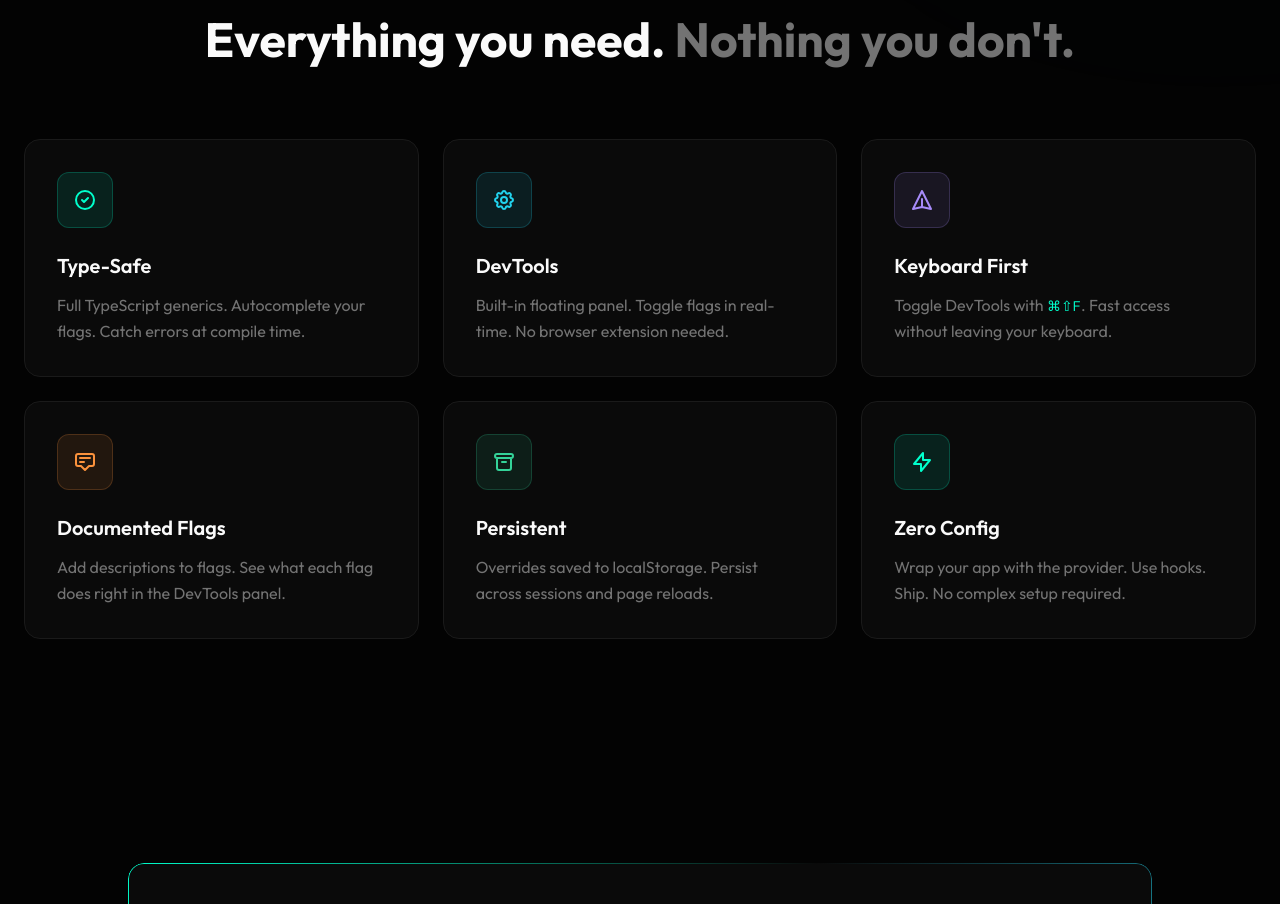
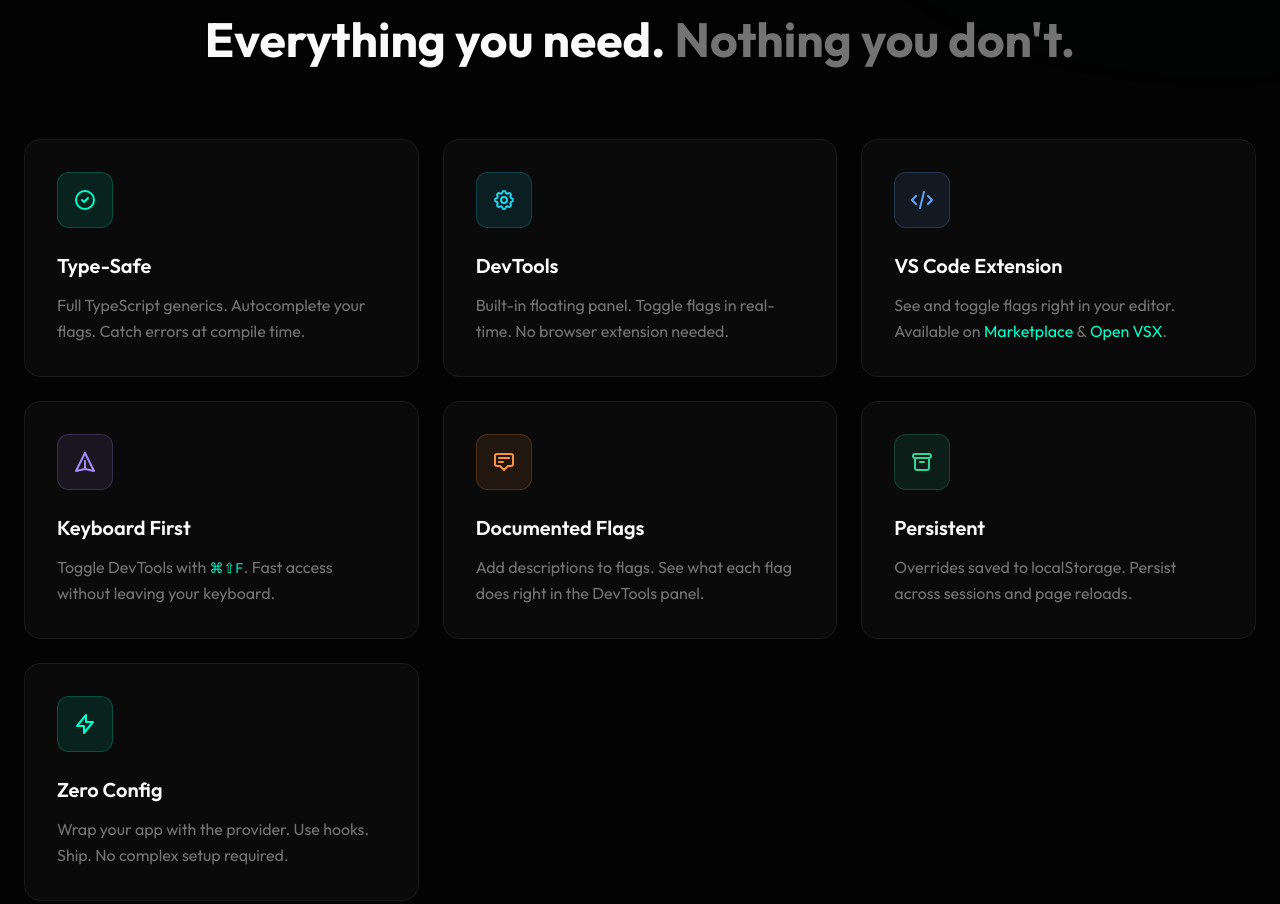
Before and after one commit to localflag/localflag, an Astro site in the folder apps/landingpage/: page / in a window 1280 px wide. Shown: the part 836-1740 px from the top of the page. Built offline with nearby package versions, Linux system fonts and the light colour scheme; Astro itself is replaced by a stand-in of ours; no server answers.

Commit message:
feat: enhance VS Code extension documentation and landing page with installation instructions and feature highlights

```diff
--- a/apps/landingpage/src/pages/index.astro
+++ b/apps/landingpage/src/pages/index.astro
@@ -293,6 +293,30 @@ try {
             </p>
           </div>
 
+          <!-- VS Code Extension -->
+          <div class="feature-card hover-lift hover-border-blue-30">
+            <div class="feature-icon bg-blue-10 border border-blue-20">
+              <svg
+                class="w-6 h-6 text-blue"
+                fill="none"
+                stroke="currentColor"
+                viewBox="0 0 24 24"
+              >
+                <path
+                  stroke-linecap="round"
+                  stroke-linejoin="round"
+                  stroke-width="2"
+                  d="M10 20l4-16m4 4l4 4-4 4M6 16l-4-4 4-4"></path>
+              </svg>
+            </div>
+            <h3 class="text-xl font-semibold mb-3">VS Code Extension</h3>
+            <p class="text-text-secondary leading-relaxed">
+              See and toggle flags right in your editor. Available on
+              <a href="https://marketplace.visualstudio.com/items?itemName=localflag.localflag-vscode" target="_blank" class="text-accent hover:underline">Marketplace</a> &
+              <a href="https://open-vsx.org/extension/localflag/localflag-vscode" target="_blank" class="text-accent hover:underline">Open VSX</a>.
+            </p>
+          </div>
+
           <!-- Keyboard Shortcut -->
           <div class="feature-card hover-lift hover-border-purple-30">
             <div class="feature-icon bg-purple-10 border border-purple-20">
--- a/apps/landingpage/src/styles/global.css
+++ b/apps/landingpage/src/styles/global.css
@@ -13,6 +13,7 @@
   --color-accent-dim: #00ffcc33;
   --color-accent-glow: #00ffcc66;
   --color-cyan: #22d3ee;
+  --color-blue: #60a5fa;
   --color-emerald: #34d399;
   --color-purple: #a78bfa;
   --color-orange: #fb923c;
@@ -38,6 +39,8 @@ code, pre {
 .bg-accent-20 { background-color: rgba(0, 255, 204, 0.2); }
 .bg-cyan-10 { background-color: rgba(34, 211, 238, 0.1); }
 .bg-cyan-20 { background-color: rgba(34, 211, 238, 0.2); }
+.bg-blue-10 { background-color: rgba(96, 165, 250, 0.1); }
+.bg-blue-20 { background-color: rgba(96, 165, 250, 0.2); }
 .bg-emerald-10 { background-color: rgba(52, 211, 153, 0.1); }
 .bg-emerald-20 { background-color: rgba(52, 211, 153, 0.2); }
 .bg-purple-10 { background-color: rgba(167, 139, 250, 0.1); }
@@ -53,6 +56,8 @@ code, pre {
 .text-accent-20 { color: rgba(0, 255, 204, 0.2); }
 .text-cyan { color: var(--color-cyan); }
 .text-cyan-20 { color: rgba(34, 211, 238, 0.2); }
+.text-blue { color: var(--color-blue); }
+.text-blue-20 { color: rgba(96, 165, 250, 0.2); }
 .text-emerald { color: var(--color-emerald); }
 .text-emerald-20 { color: rgba(52, 211, 153, 0.2); }
 .text-purple { color: var(--color-purple); }
@@ -71,6 +76,8 @@ code, pre {
 .border-accent-50 { border-color: rgba(0, 255, 204, 0.5); }
 .border-cyan-20 { border-color: rgba(34, 211, 238, 0.2); }
 .border-cyan-30 { border-color: rgba(34, 211, 238, 0.3); }
+.border-blue-20 { border-color: rgba(96, 165, 250, 0.2); }
+.border-blue-30 { border-color: rgba(96, 165, 250, 0.3); }
 .border-emerald-20 { border-color: rgba(52, 211, 153, 0.2); }
 .border-emerald-30 { border-color: rgba(52, 211, 153, 0.3); }
 .border-purple-20 { border-color: rgba(167, 139, 250, 0.2); }
@@ -82,6 +89,7 @@ code, pre {
 .hover-border-accent-30:hover { border-color: rgba(0, 255, 204, 0.3); }
 .hover-border-accent-50:hover { border-color: rgba(0, 255, 204, 0.5); }
 .hover-border-cyan-30:hover { border-color: rgba(34, 211, 238, 0.3); }
+.hover-border-blue-30:hover { border-color: rgba(96, 165, 250, 0.3); }
 .hover-border-emerald-30:hover { border-color: rgba(52, 211, 153, 0.3); }
 .hover-border-purple-30:hover { border-color: rgba(167, 139, 250, 0.3); }
 .hover-border-orange-30:hover { border-color: rgba(251, 146, 60, 0.3); }
--- a/apps/vscode-extension/package.json
+++ b/apps/vscode-extension/package.json
@@ -5,6 +5,7 @@
   "version": "0.0.3",
   "publisher": "localflag",
   "license": "MIT",
+  "icon": "media/logo.png",
   "repository": {
     "type": "git",
     "url": "https://github.com/localflag/localflag"
```
Also changed, not shown: apps/docs/src/content/docs/guides/vscode-extension.md (+6 -1 lines), apps/vscode-extension/README.md (added), apps/vscode-extension/media/icon.svg (added), apps/vscode-extension/media/logo.png (added), 1 other file.
